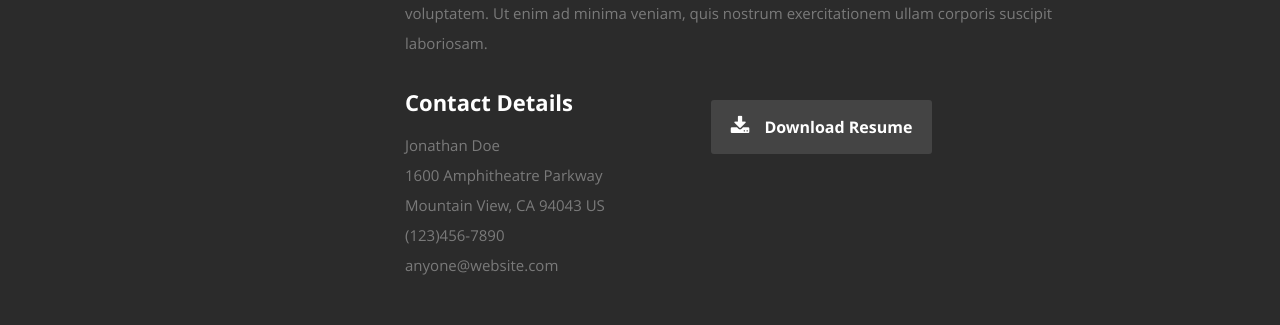
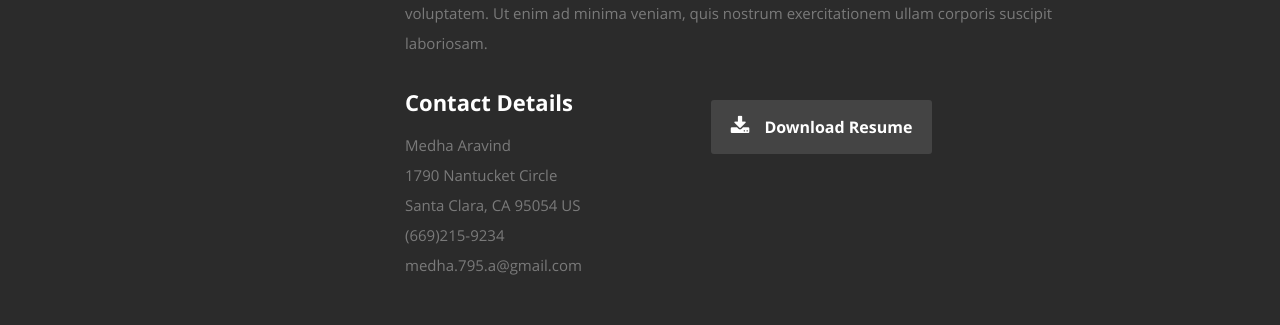
Before and after one commit to medha795/About-me, a plain HTML site: page index.html in a window 1280 px wide. Shown: the part 1120-1445 px from the top of the page. Drawn offline with nearby package versions, Linux system fonts and the light colour scheme.

Commit message:
Update index.html

```diff
--- a/index.html
+++ b/index.html
@@ -7,7 +7,7 @@
    <!--- Basic Page Needs
    ================================================== -->
    <meta charset="utf-8">
-	<title>Ceevee - Free Responsive HTML5/CSS3 Template</title>
+	<title>Medha's Resume</title>
 	<meta name="description" content="">
 	<meta name="author" content="">
 
@@ -106,12 +106,12 @@
 
                   <h2>Contact Details</h2>
                   <p class="address">
-						   <span>Jonathan Doe</span><br>
-						   <span>1600 Amphitheatre Parkway<br>
-						         Mountain View, CA 94043 US
+						   <span>Medha Aravind</span><br>
+						   <span>1790 Nantucket Circle<br>
+						         Santa Clara, CA 95054 US
                      </span><br>
-						   <span>(123)456-7890</span><br>
-                     <span>anyone@website.com</span>
+						   <span>(669)215-9234</span><br>
+                     <span>medha.795.a@gmail.com</span>
 					   </p>
 
                </div>
```
